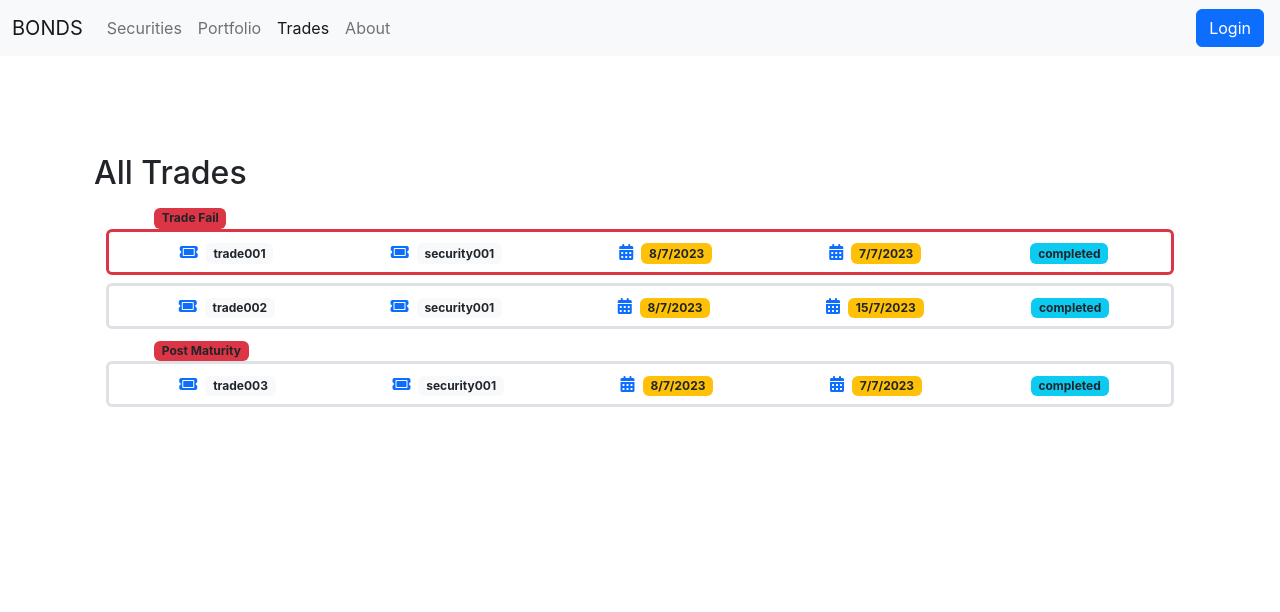
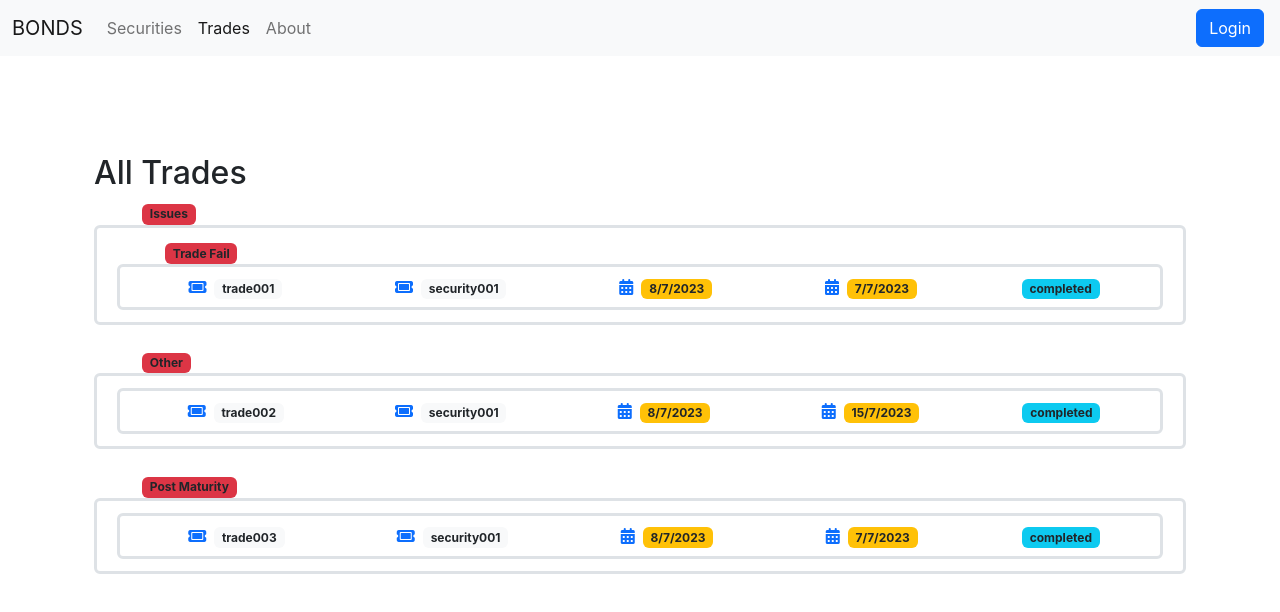
Before and after one commit to akankshasinnarkar/coding_challenge, a React (Create React App) app: page /trades in a window 1280 px wide. Shown: the top 612 px of the page. Built offline with nearby package versions, Linux system fonts and the light colour scheme.

Commit message:
Sorted trades

```diff
--- a/src/components/Navbar.js
+++ b/src/components/Navbar.js
@@ -15,7 +15,7 @@ export const Navbar = () => {
     <div>
         <nav className="navbar navbar-expand-lg bg-light">
         <div className="container-fluid">
-            <Link className="navbar-brand" to="/">BONDS</Link>
+            <Link className="navbar-brand" to="/dashboard">BONDS</Link>
             <button className="navbar-toggler" type="button" data-bs-toggle="collapse" data-bs-target="#navbarSupportedContent" aria-controls="navbarSupportedContent" aria-expanded="false" aria-label="Toggle navigation">
             <span className="navbar-toggler-icon"></span>
             </button>
@@ -23,9 +23,6 @@ export const Navbar = () => {
             <ul className="navbar-nav me-auto mb-2 mb-lg-0">
                 <li className="nav-item">
                 <Link className={`nav-link ${location.pathname==="/securities"?"active":""}`} to="/dashboard">Securities</Link>
-                </li>
-                <li className="nav-item">
-                <Link className={`nav-link ${location.pathname==="/portfolio"?"active":""}`} to="/portfolio">Portfolio</Link>
                 </li>
                 <li className="nav-item">
                 <Link className={`nav-link ${location.pathname==="/trades"?"active":""}`} to="/trades">Trades</Link>
--- a/src/components/Portfolio.js
+++ /dev/null
@@ -1,11 +0,0 @@
-import React from 'react';
-
-function App() {
-  return (
-    <>
-    HII form portfolio
-    </>
-    );
-}
-
-export default App;
--- a/src/components/TradeItem.js
+++ b/src/components/TradeItem.js
@@ -8,16 +8,18 @@ const TradeItem = (props) => {
     const curDate = new Date();
 
 
-    const category =  settlementDate<curDate ? (trade.issue!="NA" ? trade.issue : "Post Maturity") : "";
-    const tradeItemClass = trade.issue !== 'NA' ?'border-danger': '';
+    const issue = trade.issue != "NA" ? trade.issue :  "";
+    // const tradeItemClass = trade.issue !== 'NA' ? 'border-danger' : '';
     return (
         <>
-
             <div className="container my-1">
+                {/* <div className="badge bg-danger text-dark mx-5">
+                    {category}
+                </div> */}
                 <div className="badge bg-danger text-dark mx-5">
-                            {category}
+                    {issue}
                 </div>
-                        <div className={`d-flex justify-content-around p-2 border border-3 rounded ${tradeItemClass}`}>
+                <div className={`d-flex justify-content-around p-2 border border-3 rounded`}>
                     <div className='mx-2'>
                         <i className="fa-sharp fa-solid fa-ticket mx-2"></i>
                         <span className="badge bg-light text-dark">{trade.id}</span>
@@ -39,30 +41,6 @@ const TradeItem = (props) => {
                     </div>
                 </div>
             </div>
-
-            {/* <div className="container my-1">
-              <div className={`d-flex justify-content-around border border-3 rounded p-2 ${tradeItemClass}`}>
-                <div className='mx-2'>
-                    <i className="fa-sharp fa-solid fa-ticket mx-2"></i>
-                    <span className="badge bg-light text-dark">{trade.id}</span>
-                </div>
-                <div className='mx-2'>
-                    <i className="fa-sharp fa-solid fa-ticket mx-2"></i>
-                    <span className="badge bg-light text-dark">{trade.securityId}</span>
-                </div>
-                <div className='mx-2'>
-                    <i className="fa-solid fa-calendar-days mx-2"></i>
-                    <span className="badge bg-warning text-dark">{tradeDate.getDate()}/{tradeDate.getMonth()}/{tradeDate.getFullYear()}</span>
-                </div>
-                <div className='mx-2'>
-                    <i className="fa-solid fa-calendar-days mx-2"></i>
-                    <span className="badge bg-warning text-dark">{settlementDate.getDate()}/{settlementDate.getMonth()}/{settlementDate.getFullYear()}</span>
-                </div>
-                <div className='mx-2'>
-                    <span className="badge bg-info text-dark">{trade.status}</span>
-                </div>
-              </div>
-    </div> */}
         </>
     )
 }
--- /dev/null
+++ b/src/components/TradeList.js
@@ -0,0 +1,45 @@
+import React from 'react';
+import TradeItem from './TradeItem';
+import { Link } from 'react-router-dom';
+
+const TradeList = ({ trades }) => {
+    const groupedTrades = {};
+
+    for (const key in trades) {
+        const trade = trades[key];
+        const settlementDate = new Date(trade.settlementDate);
+        const curDate = new Date();
+        const category = settlementDate < curDate ? (trade.issue != "NA" ? "Issues" : "Post Maturity") : "Other";
+
+        if (!groupedTrades[category]) {
+            groupedTrades[category] = [];
+        }
+
+        groupedTrades[category].push(trade);
+    }
+
+    return (
+        <div>
+            {Object.keys(groupedTrades).map(category => (
+                <div key={category}>
+                    <div className="badge bg-danger text-dark mx-5">
+                        {category}
+                    </div>
+                    <div className='border border-3 rounded p-2'>
+                    {groupedTrades[category].map(trade => (
+                        <Link key={trade.id} to={{
+                            pathname: `/tradeDetail`,
+                            state: { id: trade.id }
+                        }}>
+                            <TradeItem trade={trade} />
+                            {/* <TradeList trades={trade} /> */}
+                        </Link>
+                        // <TradeItem key={trade.id} trade={trade} />
+                    ))}</div> <br/>
+                </div>
+            ))}
+        </div>
+    );
+};
+
+export default TradeList;
--- a/src/components/Trades.js
+++ b/src/components/Trades.js
@@ -2,6 +2,7 @@ import React, { useState, useEffect, useContext } from 'react'
 import TradeDetail from './TradeDetail';
 import { Link, useNavigate } from "react-router-dom";
 import TradeItem from './TradeItem';
+import TradeList from './TradeList';
 
 const Trades = (props) => {
   const trades =  {
@@ -69,7 +70,7 @@ const Trades = (props) => {
       <div className="container">
         <h2>All Trades</h2>
         <div className="row">
-          {trades.length === 0 ? (
+          {/* {trades.length === 0 ? (
             <div><p>No Trades Found</p></div>
           ) : (
             Object.values(trades).map(trade => (
@@ -79,9 +80,15 @@ const Trades = (props) => {
                   state: { id: trade.id }
                 }}>
                   <TradeItem trade={trade} />
-                </Link>
+                  {/* <TradeList trades={trade} /> */}
+                {/* </Link>
               </div>
             ))
+          )} */}
+          {trades.length === 0 ? (
+            <div><p>No Trades Found</p></div>
+          ) : (
+            <TradeList trades={trades} />
           )}
         </div>
       </div>
```
Lines whose indentation alone changed are shown as unchanged.
